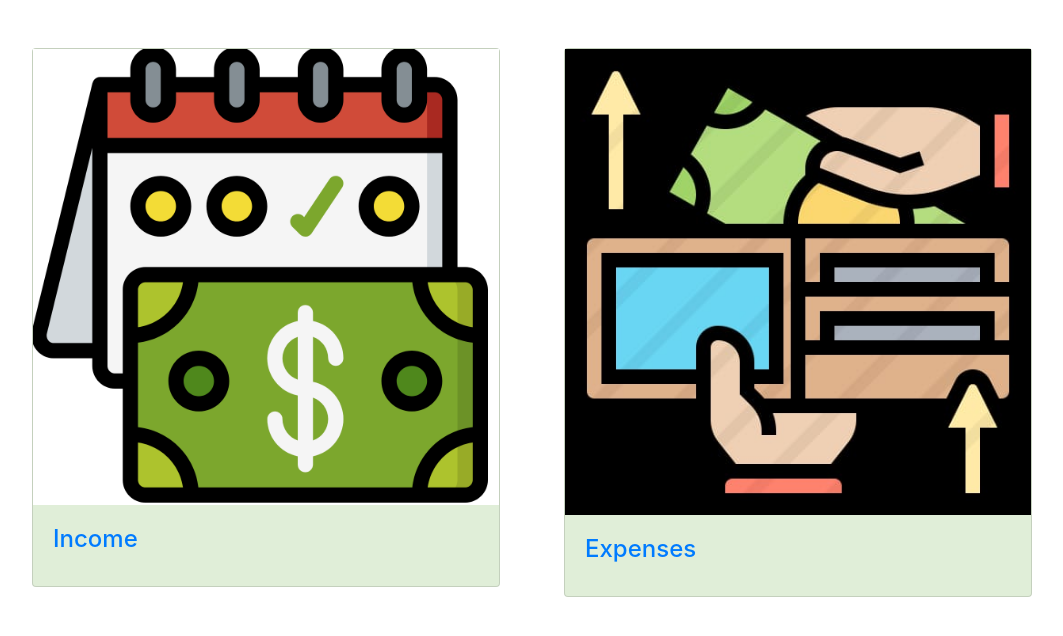
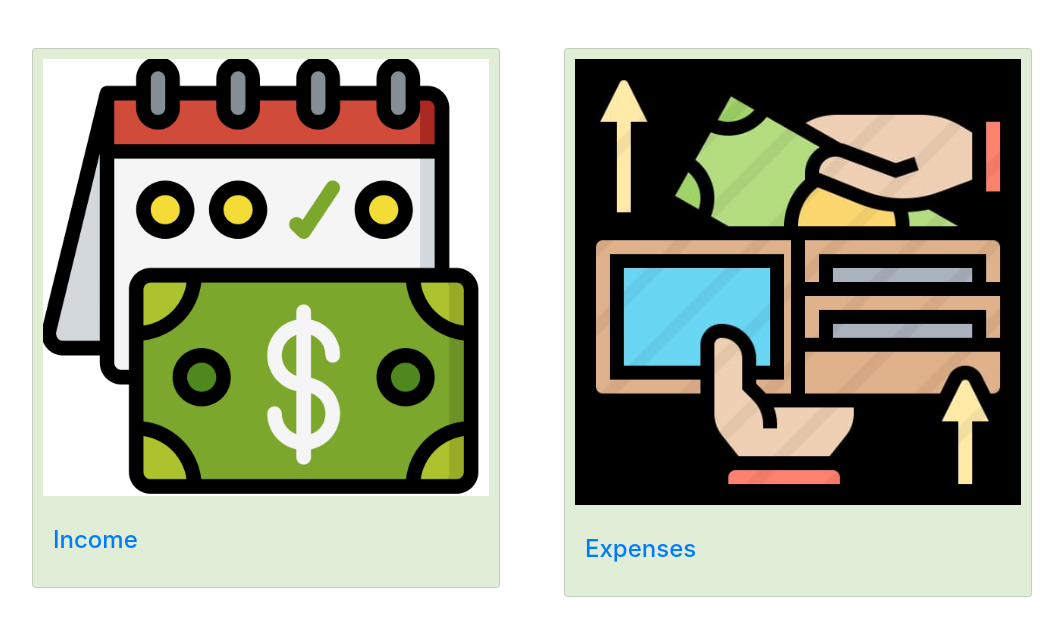
Before and after one commit to Sujeet9271/mtrack, a Django app: template templates/index.html in a window 1280 px wide. Shown: the part 56-692 px from the top of the page, without its empty margins (108-1171 px from the left). Run offline with Django 3.2, Linux system fonts and the light colour scheme; the template is opened without the code that fills it, so the values that code supplies are empty; some libraries are stand-ins or nearby versions.

Commit message:
UI changes

```diff
--- a/templates/incomes/income_home.html
+++ b/templates/incomes/income_home.html
@@ -13,7 +13,7 @@ ExpenseTracker| Income
         {% include 'partials/inc_sidebar.html' %}
         <div class="col-sm-8">
 
-                <div class="container pt-3">
+
 
                      <div class="jumbotron" style="background: rgba(133, 187, 101, 0.1);">
 
@@ -67,7 +67,7 @@ ExpenseTracker| Income
 
     </div>
 
-</div>
+
 <script>
         $('.accordion-toggle').click(function(){
         $('.hiddenRow').hide();
--- a/templates/index.html
+++ b/templates/index.html
@@ -26,19 +26,10 @@
   grid-gap: 4rem;
 }
 
-
-/* Screen larger than 600px? 2 column */
-@media (min-width: 600px) {
+@media (min-width: 550px) {
   .cards { grid-template-columns: repeat(2, 1fr); }
 }
 
-
-
-
-/* Screen larger than 600px? 2 column */
-@media (min-width: 600px) {
-  .cards { grid-template-columns: repeat(2, 1fr); }
-}
 
 
     </style>
@@ -80,37 +71,30 @@
 
 
     <div class="container-fluid pt-5" >
+
       <div class="cards" >
+
           <a href="{% url 'income_home' %}" class="stretched-link">
             <div class="card" style="background: rgba(133, 187, 101, 0.25); ">
-              <img src="{% static 'image/income.jpeg' %}" class="img-fluid" style="width: 100% \9; height: 75% \9;">
+              <img src="{% static 'image/income.jpeg' %}" class="img-fluid" style="width: 100% \9; height: 75% \9; margin: 10px;">
               <div class="card-body">
                   <h4 class="card-title">Income</h4>
               </div>
-
           </div>
-
           </a>
 
           <a href="{% url 'expenses_home' %}" class="stretched-link">
               <div class="card" style="background: rgba(133, 187, 101, 0.25); margin-bottom: 20px;">
-
-                                    <img src="{% static 'image/Expense.jpeg' %}" class="img-fluid" style="width: 100% \9;height: 75% \9;">
-
-                                    <div class="card-body">
-                                        <h4 class="card-title">Expenses</h4>
-                                    </div>
-
+                <img src="{% static 'image/Expense.jpeg' %}" class="img-fluid" style="width: 100% \9;height: 75% \9; margin: 10px;">
+                <div class="card-body">
+                  <h4 class="card-title">Expenses</h4>
+                </div>
               </div>
           </a>
 
-
-
-
-
       </div>
 
-</div>
+    </div>
 
 
 
```
Also changed, not shown: templates/expenses/exp_category.html (+12 -16 lines), templates/expenses/expenses_home.html (+4 -5 lines), db.sqlite3.
